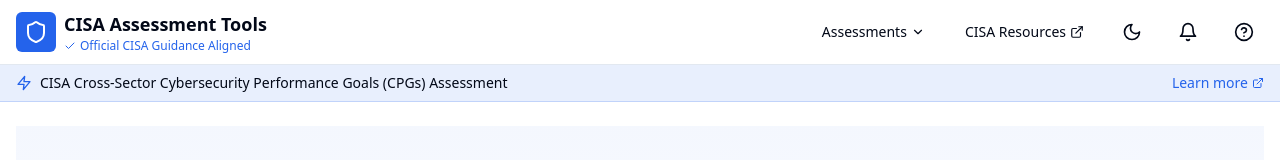
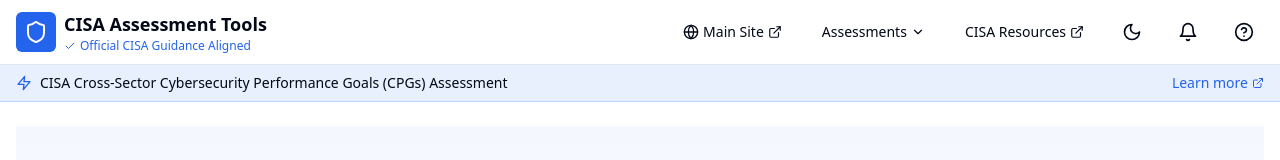
Before and after one commit to Facely1er/assessments-cybercaution, a React (Vite) app: page /assessments in a window 1280 px wide. Shown: the top 160 px of the page. Built offline with nearby package versions, Linux system fonts and the light colour scheme.

Commit message:
Add external link to main site

```diff
--- a/src/components/layout/AssessmentLayout.tsx
+++ b/src/components/layout/AssessmentLayout.tsx
@@ -12,7 +12,8 @@
   Bell,
   ExternalLink,
   Check,
-  Zap
+  Zap,
+  Globe
 } from 'lucide-react';
 import { Button } from '../ui/Button';
 import { CISAComplianceTracker } from '../CISAComplianceTracker';
@@ -66,6 +67,17 @@
             </div>
 
             <div className="hidden md:flex items-center space-x-4">
+              <a
+                href="https://www.cybercaution.com"
+                target="_blank"
+                rel="noopener noreferrer"
+                className="flex items-center text-foreground hover:text-primary transition-colors px-3 py-2 text-sm"
+              >
+                <Globe className="h-4 w-4 mr-1" />
+                Main Site
+                <ExternalLink className="ml-1 h-3.5 w-3.5" />
+              </a>
+
               <div className="relative group">
                 <button className="flex items-center text-foreground hover:text-primary transition-colors px-3 py-2 text-sm">
                   Assessments
@@ -147,6 +159,18 @@
       {mobileMenuOpen && (
         <div className="md:hidden bg-background border-b border-border">
           <div className="py-2 px-4 space-y-1">
+            <a
+              href="https://www.cybercaution.com"
+              target="_blank"
+              rel="noopener noreferrer"
+              className="flex items-center px-3 py-2 text-base font-medium rounded-md hover:bg-muted transition-colors"
+              onClick={() => setMobileMenuOpen(false)}
+            >
+              <Globe className="h-5 w-5 mr-2" />
+              Main Site
+              <ExternalLink className="ml-1 h-3.5 w-3.5" />
+            </a>
+
             {assessmentTools.map((tool) => (
               <Link
                 key={tool.path}
```
